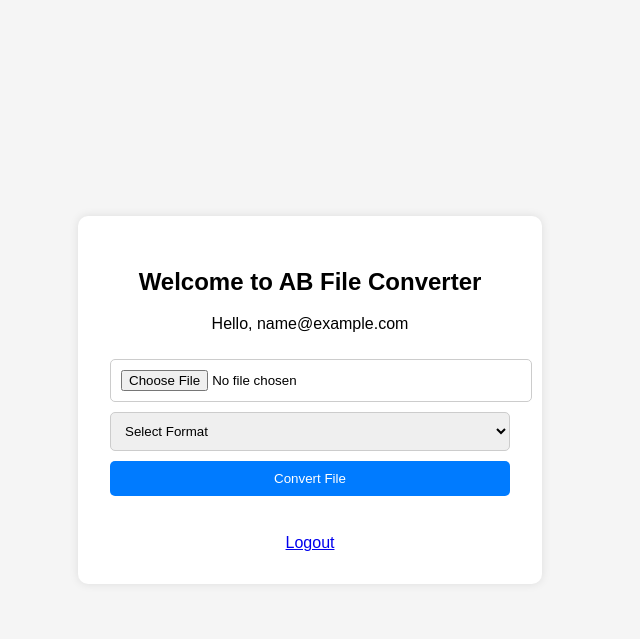
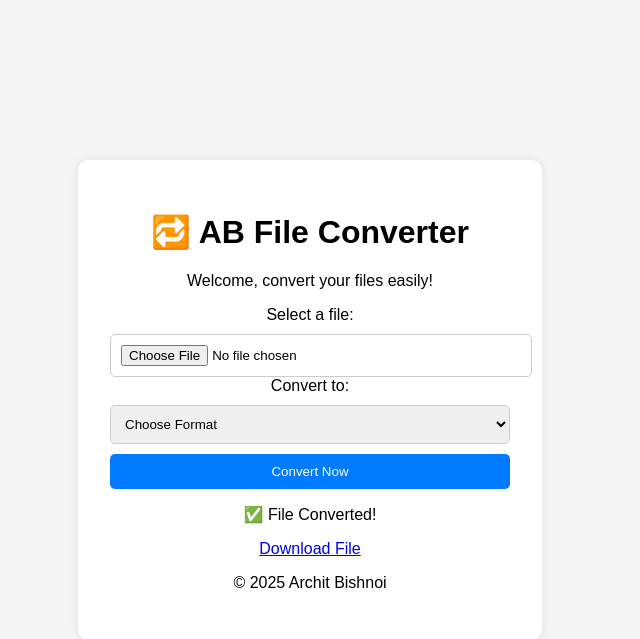
Before and after one commit to Archit0029/file-converter-website, a Flask app: template templates/dashboard.html in a window 1280 px wide. Shown: the top 639 px of the page, without its empty margins (330-970 px from the left). Run offline with Flask 3, Linux system fonts and the light colour scheme; the template is opened without the code that fills it: most values are stand-ins (such as "Sample title", 1, 10 or a date in 2020).

Commit message:
Update dashboard.html

```diff
--- a/templates/dashboard.html
+++ b/templates/dashboard.html
@@ -1,55 +1,52 @@
+<!-- templates/dashboard.html -->
 <!DOCTYPE html>
 <html lang="en">
 <head>
-  <meta charset="UTF-8" />
-  <meta name="viewport" content="width=device-width, initial-scale=1.0"/>
-  <title>Dashboard - AB File Converter</title>
-  <link rel="stylesheet" href="{{ url_for('static', filename='style.css') }}">
+  <meta charset="UTF-8">
+  <title>AB File Converter – Dashboard</title>
+  <link rel="stylesheet" href="{{ url_for('static', filename='css/style.css') }}">
 </head>
 <body>
   <div class="container">
-    <h2>Welcome to AB File Converter</h2>
-    <p>Hello, {{ email }}</p>
+    <header>
+      <h1>🔁 AB File Converter</h1>
+      <p>Welcome, convert your files easily!</p>
+    </header>
 
-    <form id="uploadForm" enctype="multipart/form-data">
-      <input type="file" name="file" required />
-      <select name="format" required>
-        <option value="">Select Format</option>
-        <option value="png">PNG</option>
-        <option value="jpg">JPG</option>
-        <option value="pdf">PDF</option>
-      </select>
-      <button type="submit">Convert File</button>
-    </form>
+    <main>
+      <form id="convertForm" method="POST" enctype="multipart/form-data" action="/convert">
+        <div class="form-group">
+          <label>Select a file:</label>
+          <input type="file" name="file" required>
+        </div>
 
-    <div id="result" style="margin-top: 20px;"></div>
-    <br>
-    <a href="/logout">Logout</a>
+        <div class="form-group">
+          <label>Convert to:</label>
+          <select name="format" required>
+            <option value="">Choose Format</option>
+            <option value="jpg">PDF ➜ Images (JPG)</option>
+            <option value="mp4">MP3 ➜ MP4 (video)</option>
+            <option value="txt">PDF ➜ Text</option>
+            <option value="ocr">Image ➜ Text (OCR)</option>
+            <option value="imgtext">Text ➜ Image</option>
+            <option value="pdf">Image ➜ PDF</option>
+          </select>
+        </div>
+
+        <button type="submit">Convert Now</button>
+      </form>
+
+      {% if download_url %}
+        <div class="result-box">
+          <p>✅ File Converted!</p>
+          <a href="{{ download_url }}" download>Download File</a>
+        </div>
+      {% endif %}
+    </main>
+
+    <footer>
+      <p>&copy; 2025 Archit Bishnoi</p>
+    </footer>
   </div>
-
-  <script>
-    document.getElementById("uploadForm").addEventListener("submit", async (e) => {
-      e.preventDefault();
-      const formData = new FormData(e.target);
-
-      const res = await fetch("/convert", {
-        method: "POST",
-        body: formData,
-      });
-
-      const blob = await res.blob();
-      const filename = res.headers.get("Content-Disposition")
-                        ?.split("filename=")[1]
-                        ?.replaceAll('"', '') || "converted_file";
-
-      const url = window.URL.createObjectURL(blob);
-      const a = document.createElement("a");
-      a.href = url;
-      a.download = filename;
-      a.textContent = "Click here to download your converted file";
-      document.getElementById("result").innerHTML = "";
-      document.getElementById("result").appendChild(a);
-    });
-  </script>
 </body>
 </html>
```
